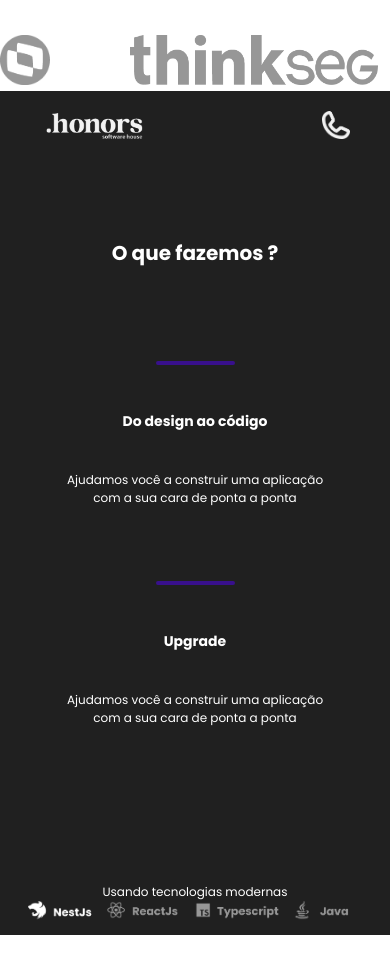
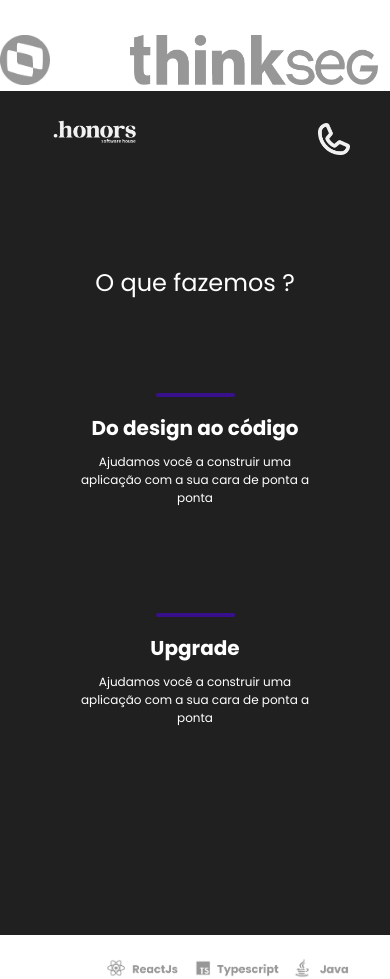
Before and after one commit to CaioRasera/Honors, a React (Create React App) app: page / in a window 390 px wide. Shown: the part 865-1844 px from the top of the page. Before the commit the page ends 1800 px from the top, so only its background shows below. Built offline with nearby package versions, Linux system fonts and the light colour scheme.

Commit message:
Responsividade melhorada

```diff
--- a/src/App.css
+++ b/src/App.css
@@ -36,3 +36,10 @@
     transform: rotate(360deg);
   }
 }
+
+* {
+  -ms-overflow-style: none;
+}
+::-webkit-scrollbar {
+  display: none;
+}
--- a/src/components/WhatWeDo.jsx
+++ b/src/components/WhatWeDo.jsx
@@ -8,13 +8,16 @@ import TsImg from '../assets/TsImg.png'
 import JavaImg from '../assets/JavaImg.png'
 import '../assets/css/fonts.css'
 
+
 function WhatWeDo() {
     return (
         <main className='
             h-[100vh]
             w-[100vw]
             bg-[#202020]
-        '>
+        '
+
+        >
             <div className="
             header
             flex
@@ -23,23 +26,28 @@ function WhatWeDo() {
                 <a href="" className='
                 mx-10
                 my-5
-                w-28'>
+                p-2
+                w-28
+                md:w-[320px]
+                '>
                     <img src={HonorsLogo} alt="" />
                 </a>
                 <a href="" className='
                 mx-10
-                my-5
-                w-7'>
+                my-8
+                w-8
+                md:w-[50px]
+                '>
                     <img src={PhoneIcon} alt="" />
                 </a>
             </div>
             <h1
                 className='
                 text-center
-                font-extrabold
-                text-xl
+
+                text-2xl
                 m-20
-                md:text-2xl
+                md:text-4xl md:m-32
                 text-white
             '
                 style={{ fontFamily: 'poppins' }}
@@ -48,8 +56,8 @@ function WhatWeDo() {
             <div className='
             md:flex
             justify-evenly
-            m-35
-            mb-24
+            mb-10
+            md:mb-48
             text-center
             grid
             grid-rows
@@ -68,13 +76,17 @@ function WhatWeDo() {
                     rounded-[12px]'/>
                     <div>
                         <h2 className='
-                            font-bold text-[14px] leading-[100px] w-[100%] text-white
-                            md:text-3xl
+                            font-bold text-[20px] leading-[50px] w-[100%] text-white
+                            md:text-3xl md:leading-[100px]
+
+
 
                         ' style={{ fontFamily: 'poppins' }}>
                             Do design ao código
                         </h2>
-                        <p style={{ fontFamily: 'poppins' }} className='text-center text-[12px] w-[75%]  m-auto text-white'>
+                        <p style={{ fontFamily: 'poppins' }} className='text-center text-[12px] w-[70%]  m-auto text-white
+                        md:text-[20px] md:w-[100%]
+                        '>
                             Ajudamos você a construir uma aplicação com a sua cara de ponta a ponta
                         </p>
                     </div>
@@ -83,7 +95,6 @@ function WhatWeDo() {
                 <div className='
                     w-[350px]
                     h-[220px]
-                    gap-[30px]
                 '>
                     <div className='
                     border-[#38108C]
@@ -95,20 +106,22 @@ function WhatWeDo() {
 
                     <div>
                     <h2 className='
-                            font-bold text-[14px] leading-[100px] w-[100%] text-white
-                            md:text-3xl
+                            font-bold text-[20px] leading-[50px] w-[100%] text-white
+                            md:text-3xl md:leading-[100px]
                         ' style={{ fontFamily: 'poppins' }}>
                            Upgrade
                         </h2>
-                        <p style={{ fontFamily: 'poppins' }} className='text-center text-[12px] w-[75%] m-auto text-white'>
+                        <p style={{ fontFamily: 'poppins' }} className='text-center text-[12px] w-[70%] m-auto my-0 text-white
+                        md:text-[20px] md:w-[100%]
+                        '>
                             Ajudamos você a construir uma aplicação com a sua cara de ponta a ponta
                         </p>
                     </div>
                 </div>
 
             </div>
-            <div className='m-7'>
-                <h3 className='text-white text-center text-[12px]  font-[poppins]'>
+            <div className='m-7 mt-28'>
+                <h3 className='text-white text-center text-[12px] mb-[10px] font-[poppins]'>
                     Usando tecnologias modernas
                 </h3>
                 <div className='
```
